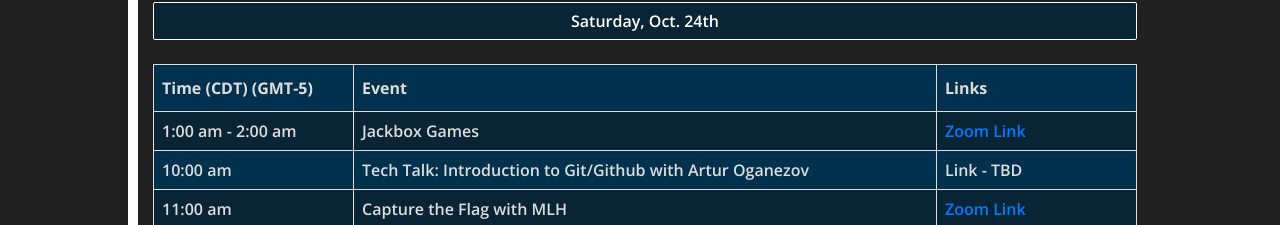
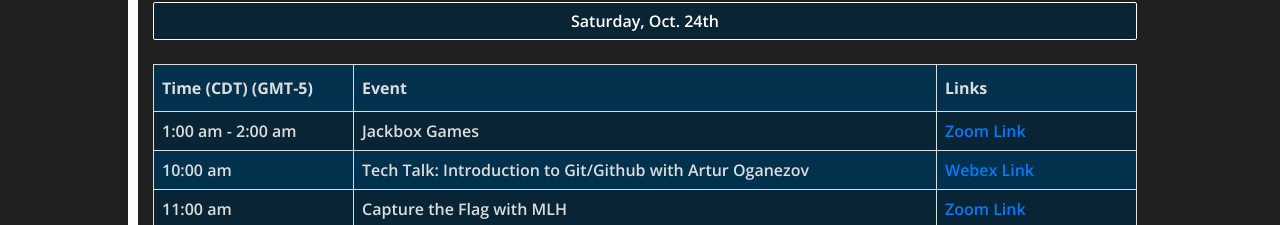
Before and after one commit to peterson-jake/dh2020, a plain HTML site: page index.html in a window 1280 px wide. Shown: the part 2284-2509 px from the top of the page. Drawn offline with nearby package versions, Linux system fonts and the light colour scheme.

Commit message:
new schedule

```diff
--- a/index.html
+++ b/index.html
@@ -304,7 +304,7 @@
           <tr>
             <td>10:00 am</td>
             <td>Tech Talk: Introduction to Git/Github with Artur Oganezov</td>
-            <td>Link - TBD</td>
+            <td><a href="https://discover.webex.com/discover/j.php?MTID=m02c1f14647654bc73824445a281d0ef6">Webex Link</a></td>
           </tr>
           <tr>
             <td>11:00 am</td>
```
